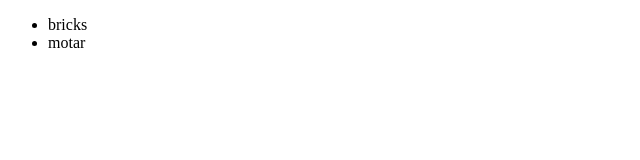
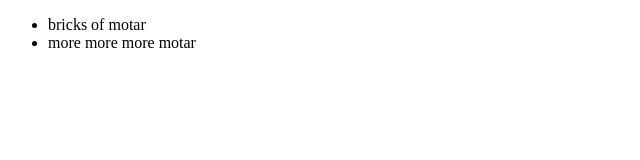
Before and after one commit to astemoi/Gittest, a plain HTML site: page index.html in a window 1280 px wide. Shown: the whole page, without its empty margins (0-640 px from the left). Drawn offline with Linux system fonts and the light colour scheme.

Commit message:
added more specific text

```diff
--- a/index.html
+++ b/index.html
@@ -7,10 +7,10 @@
 	<div>
 		<ul>
 			<li>
-				bricks
+				bricks of motar
 			</li>
 			<li>
-				motar
+				more more more motar
 			</li>
 		</ul>
 	</div>
```
